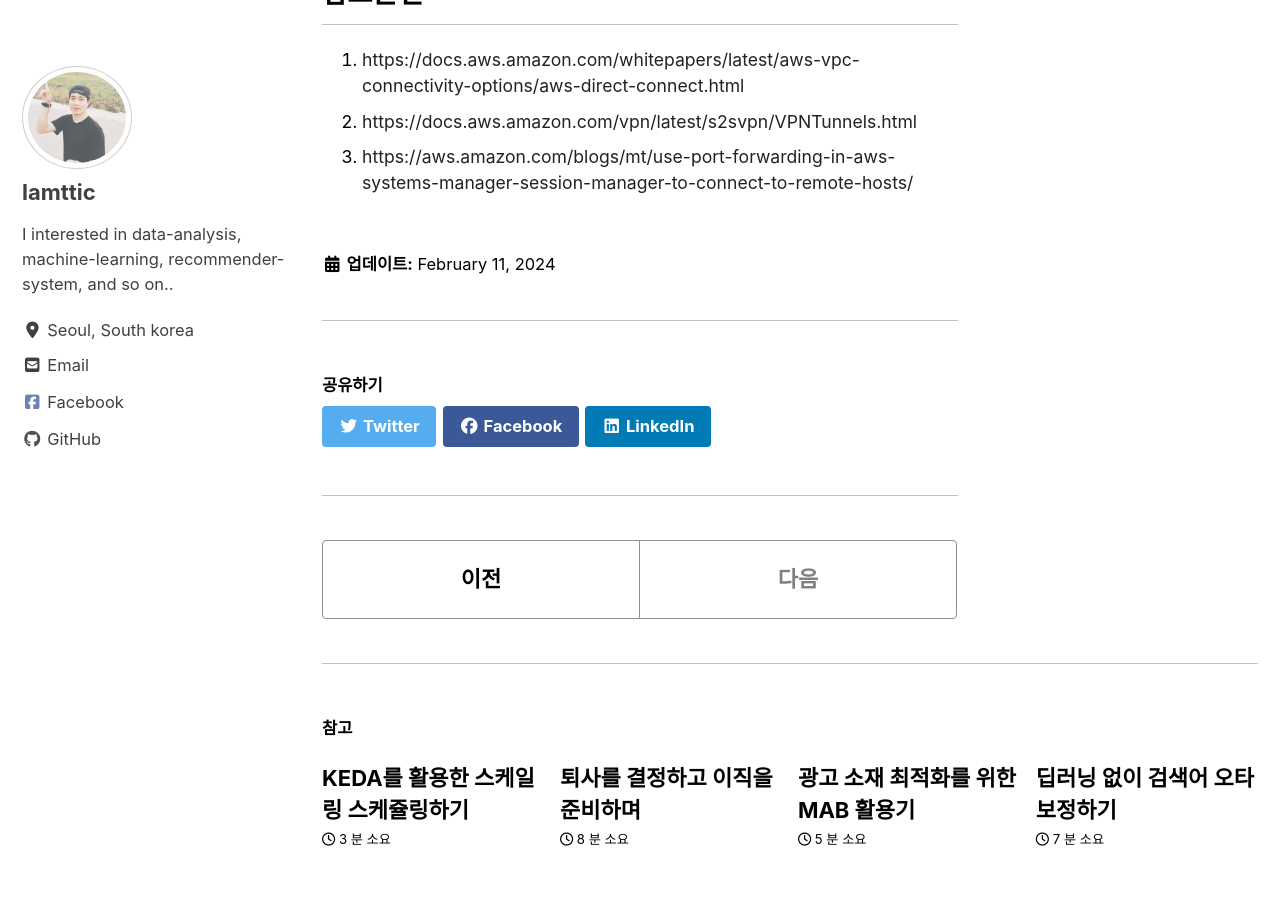
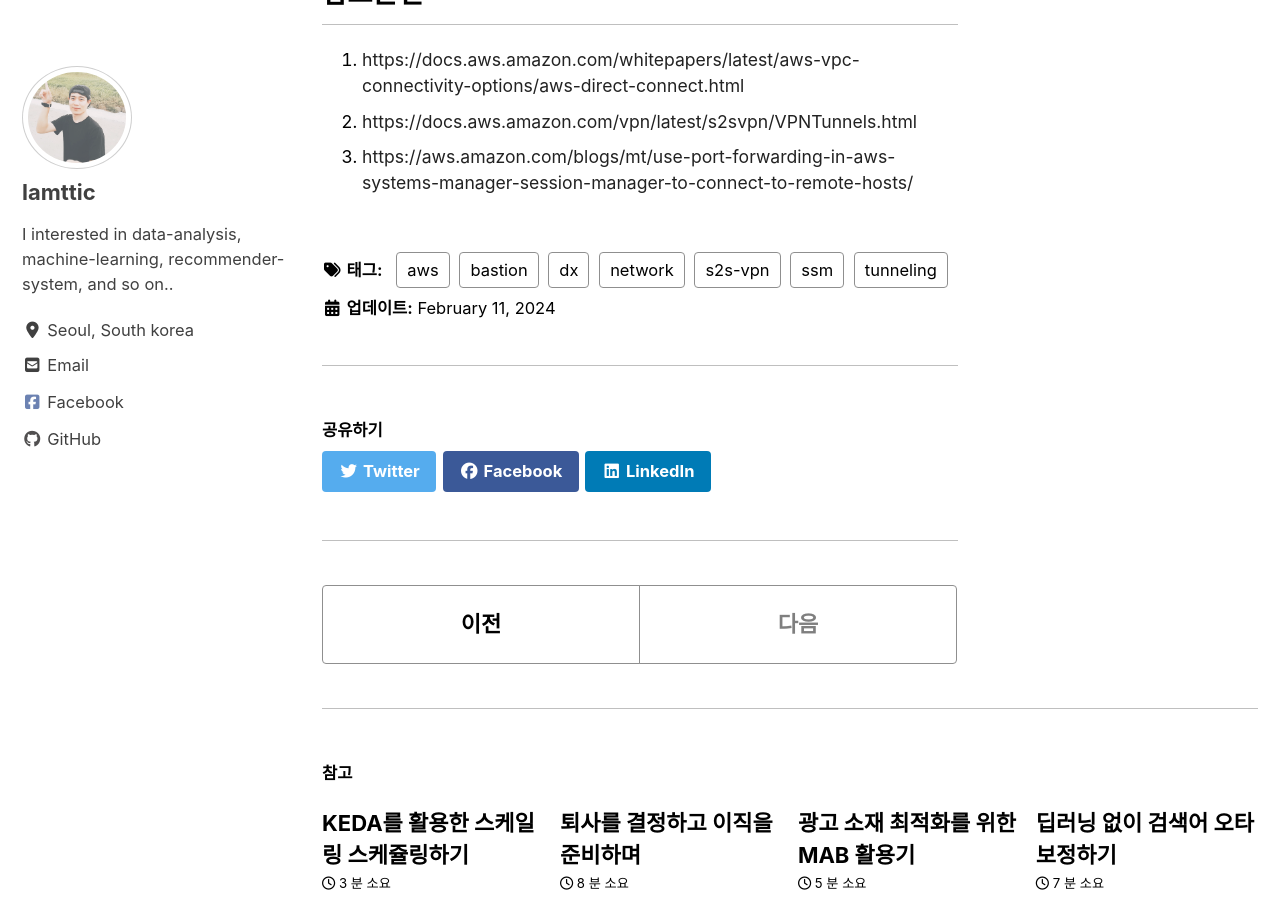
Before and after one commit to lamttic/lamttic.github.io, a Jekyll site: the page built from _posts/2024-02-12-01.markdown, in a window 1280 px wide and 900 px high, scrolled down 4349 px. Built offline with Jekyll 4.4.1, drawn with Linux system fonts in a browser that asks for light colours; cached includes are drawn as plain includes; nearby versions of some CDN libraries.

Commit message:
Add tags

```diff
--- a/_posts/2024-01-25-01.markdown
+++ b/_posts/2024-01-25-01.markdown
@@ -3,6 +3,7 @@ layout: single
 excerpt: ""
 title: "KEDA를 활용한 스케일링 스케쥴링하기"
 date: 2024-01-25 23:10:00 +0900
+tags: KEDA kubernetes
 ---
 
 이 글에서는 쿠버네티스 환경에서 다양한 조건의 파드 스케일링을 위해 HPA(Horizontal Pod Autoscaler) 대신에 KEDA(Kuberneters Event-Driven Autoscaler)를 활용하는 것에 대해 살펴보고자 한다.
--- a/_posts/2024-02-12-01.markdown
+++ b/_posts/2024-02-12-01.markdown
@@ -3,6 +3,7 @@ layout: single
 excerpt: ""
 title: "AWS VPC와 외부 네트워크 연결하기"
 date: 2024-02-12 00:29:00 +0900
+tags: aws network tunneling dx s2s-vpn ssm bastion
 ---
 
 AWS를 활용하는 회사나 개인들은 다양한 외부 네트워크를 AWS VPC와 연결하고자 하는 경우가 있다. 예를 들어, 사무실 네트워크와 AWS VPC를 연결하여 사내 개발팀이 별도의 인증 절차없이 AWS VPC내 여러 리소스에 접근할 수 있는 환경을 구성하거나 IDC내 서버 클러스터와 AWS VPC를 연결하여 서버 클러스터에서 AWS 내 여러 서비스에 접근하여 저장된 데이터를 수집하는 환경을 구성할 수도 있다.
```
